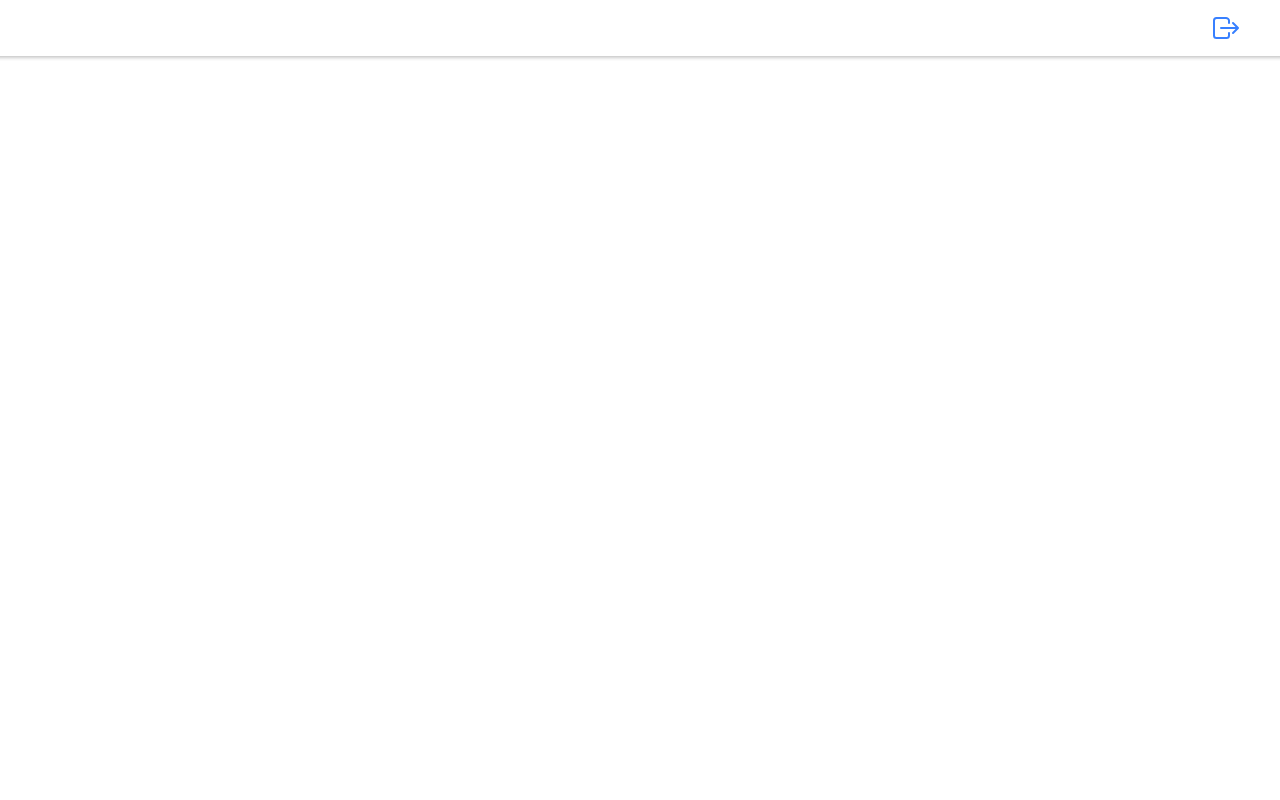
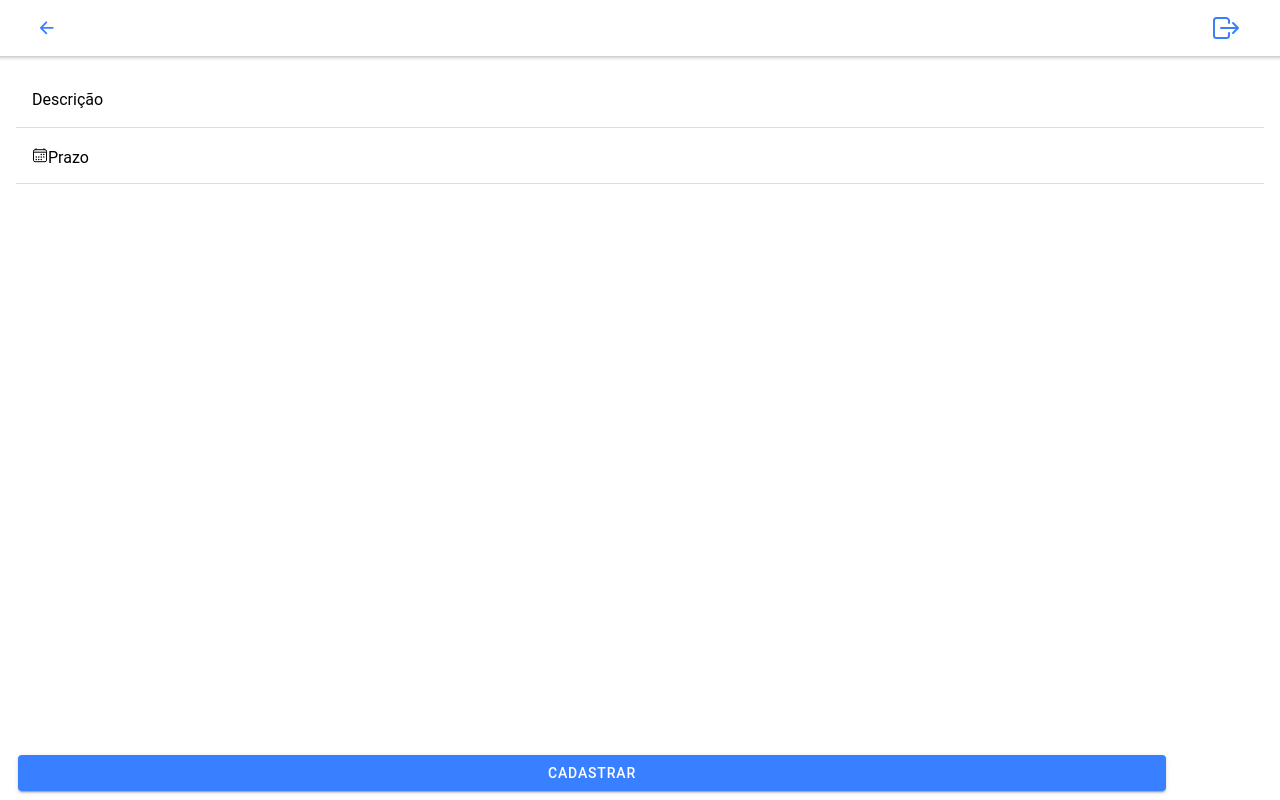
Before and after one commit to rawrolim/frontend-react-to-do-list, a React (Create React App) app: page /cadastrar_item in a window 1280 px wide. Built offline with nearby package versions, Linux system fonts and the light colour scheme.

Commit message:
DONE: cadastrar

```diff
--- a/src/components/HeaderComponent/HeaderComponent.tsx
+++ b/src/components/HeaderComponent/HeaderComponent.tsx
@@ -1,8 +1,8 @@
 import {  IonButton, IonHeader, IonIcon, IonTitle, IonToolbar } from '@ionic/react';
 import './HeaderComponent.css';
-import { logOutOutline } from "ionicons/icons";
+import { logOutOutline,arrowBackOutline } from "ionicons/icons";
 
-const HeaderComponent: React.FC = () => {
+const HeaderComponent = (props: any) => {
     function logout(){
         localStorage.clear();
         window.location.href="/"
@@ -12,6 +12,17 @@ const HeaderComponent: React.FC = () => {
         <IonHeader>
             <IonToolbar>
                 <IonTitle>
+                    <div className="ion-float-left ">
+                        {props.locale ?
+                            <IonButton onClick={()=>{window.location.href=props.locale}} fill='clear'>
+                                <IonIcon icon={arrowBackOutline}></IonIcon>
+                            </IonButton>
+                        :
+                            <div></div>
+                        }
+
+                    </div>
+
                     <div className="ion-float-left margin-header ">
                         {localStorage.getItem("name")}
                     </div>
--- a/src/pages/CadastrarItem/CadastrarItem.css
+++ b/src/pages/CadastrarItem/CadastrarItem.css
@@ -0,0 +1,5 @@
+.bottom{
+    bottom: 5px;
+    position: fixed;
+    width: 90%;
+}
--- a/src/pages/CadastrarItem/CadastrarItem.tsx
+++ b/src/pages/CadastrarItem/CadastrarItem.tsx
@@ -1,17 +1,46 @@
-import { IonContent, IonHeader, IonPage, IonTitle, IonToolbar } from '@ionic/react';
+import { IonButton, IonContent, IonIcon, IonInput, IonItem, IonLabel, IonPage} from '@ionic/react';
 import HeaderComponent from '../../components/HeaderComponent/HeaderComponent';
 import './CadastrarItem.css';
+import { calendarOutline } from "ionicons/icons";
+import { useState } from 'react';
+import axios from 'axios';
+import { ENV } from '../env';
 
 const CadastrarItem: React.FC = () => {
+  const [descricao, setDescricao] = useState('');
+  const [date, setDate] = useState('');
+
+  function cadastrarItem(){
+    let data = {
+      descricao:descricao,
+      data: date,
+      status: false,
+      user_id: localStorage.getItem("user_id")
+    }
+    axios.post(ENV.URL+'lista',data)
+      .then(r=>{
+        window.location.href='/lista'
+      })
+      .catch(e=>console.error(e));
+  }
+
   return (
     <IonPage>
-      <HeaderComponent/>
+      <HeaderComponent locale="/user" />
       <IonContent fullscreen>
-        <IonHeader collapse="condense">
-          <IonToolbar>
-            <IonTitle size="large">Blank</IonTitle>
-          </IonToolbar>
-        </IonHeader>
+        <div className='ion-padding'>
+          <IonItem>
+            <IonLabel position='floating'>Descrição</IonLabel>
+            <IonInput onIonChange={e=>setDescricao(e.detail.value!)} type="text" ></IonInput>
+          </IonItem>
+          <IonItem>
+            <IonLabel position="floating"><IonIcon icon={calendarOutline}></IonIcon>Prazo</IonLabel>
+            <IonInput onIonChange={e=>setDate(e.detail.value!)} type="text" ></IonInput>
+          </IonItem>
+          <div className='bottom'>
+            <IonButton onClick={cadastrarItem} expand='block'>Cadastrar</IonButton>
+          </div>
+        </div>
       </IonContent>
     </IonPage>
   );
```
